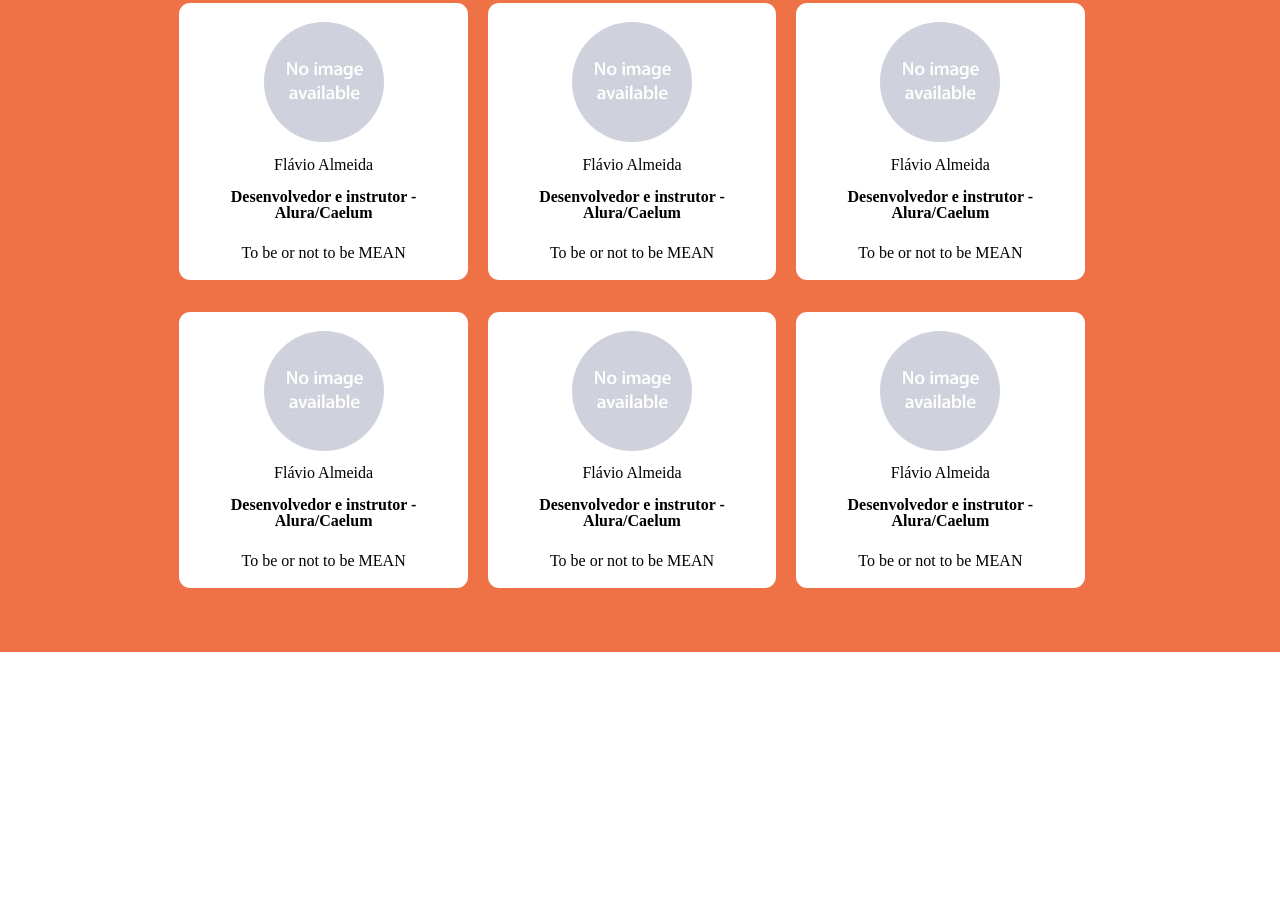
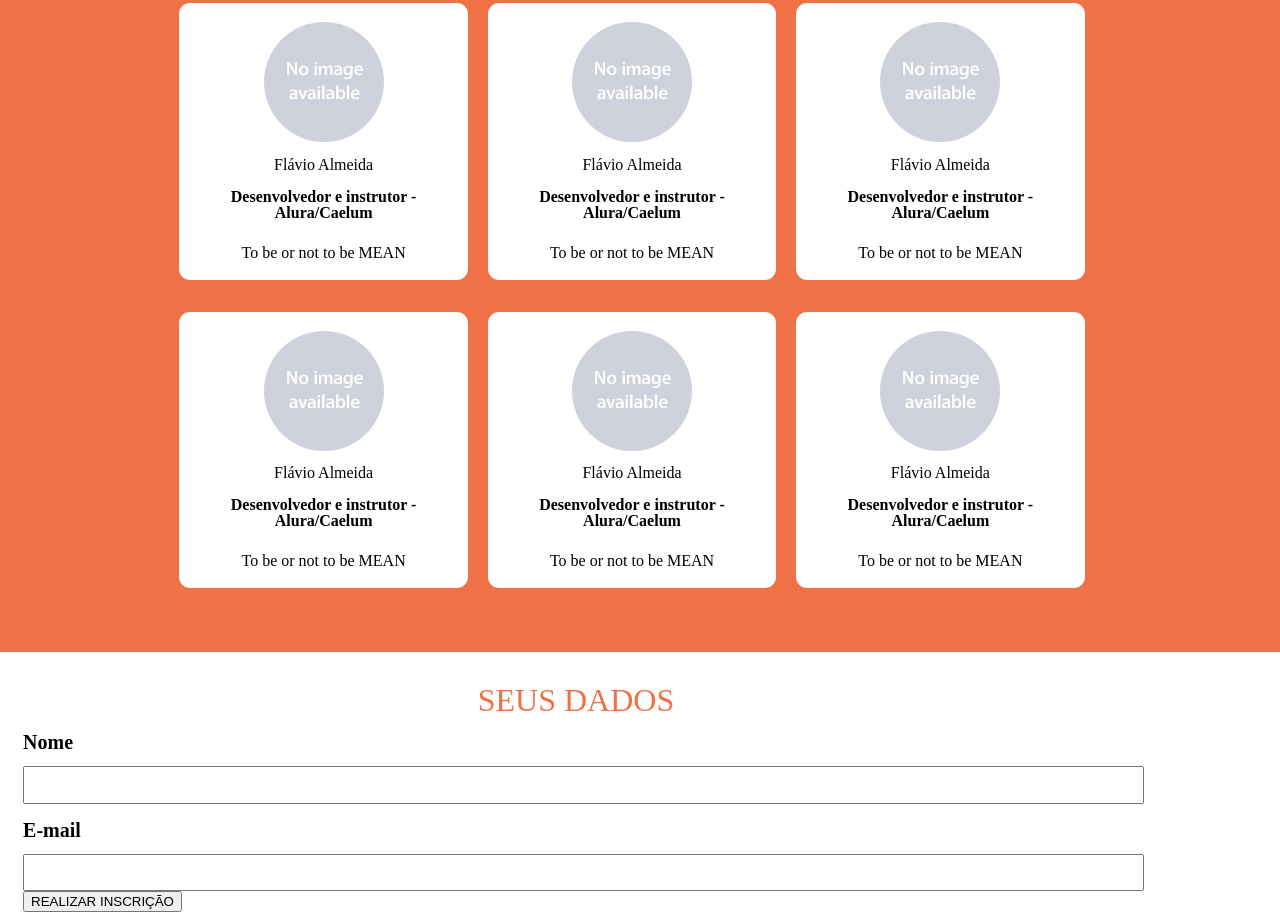
Before and after one commit to CharlesEduardoSCBR/FrontEnd-Final-Project, a plain HTML site: page index.html in a window 1280 px wide. Shown: the part 802-1714 px from the top of the page. Before the commit the page ends 1454 px from the top, so only its background shows below. Drawn offline with Linux system fonts and the light colour scheme.

Commit message:
4. - all

```diff
--- /dev/null
+++ b/css/formulario.css
@@ -0,0 +1,29 @@
+.panel-form{
+    margin-top: 2em;
+    width: 90%;
+}
+
+.panel-form .title{
+    font-size: 2em;
+    color: #EF7247;
+    text-align: center;
+    text-transform: uppercase;
+}
+
+.field {
+    margin-top: 1em;
+}
+
+.field label{
+    display: block;
+    font-size:  1.25em;
+    margin-bottom: .7em;
+    font-weight: bold;
+}
+
+.field .field-input{
+    display: block;
+    width: 100%;
+    font-size: 1.2em;
+    padding: .3em;
+}
--- a/index.html
+++ b/index.html
@@ -11,6 +11,7 @@
         <link rel="stylesheet" href="css/index.css">
         <link rel="stylesheet" href="css/about.css">
         <link rel="stylesheet" href="css/palestrantes.css">
+        <link rel="stylesheet" href="css/formulario.css">
     </head>
     <body>
         <header class="header">
@@ -120,5 +121,24 @@
                 </li>
             </ul>
         </section>
+
+        <section class="panel-form">
+            <div class="container">
+                <h2 class="title">Seus dados</h2>
+                <form>
+                    <div class="field">
+                        <label CLASS="field-label">Nome</label>
+                        <input class="field-input">
+                    </div>
+                    <div class="field">
+                        <label class="field-label">E-mail</label>
+                        <input class="field-input">
+                    </div>
+                    <div class="button-place">
+                        <button class="button">REALIZAR INSCRIÇÃO</button>
+                    </div>
+                </form>
+            </div>
+        </section>
     </body>
 </html>
```
